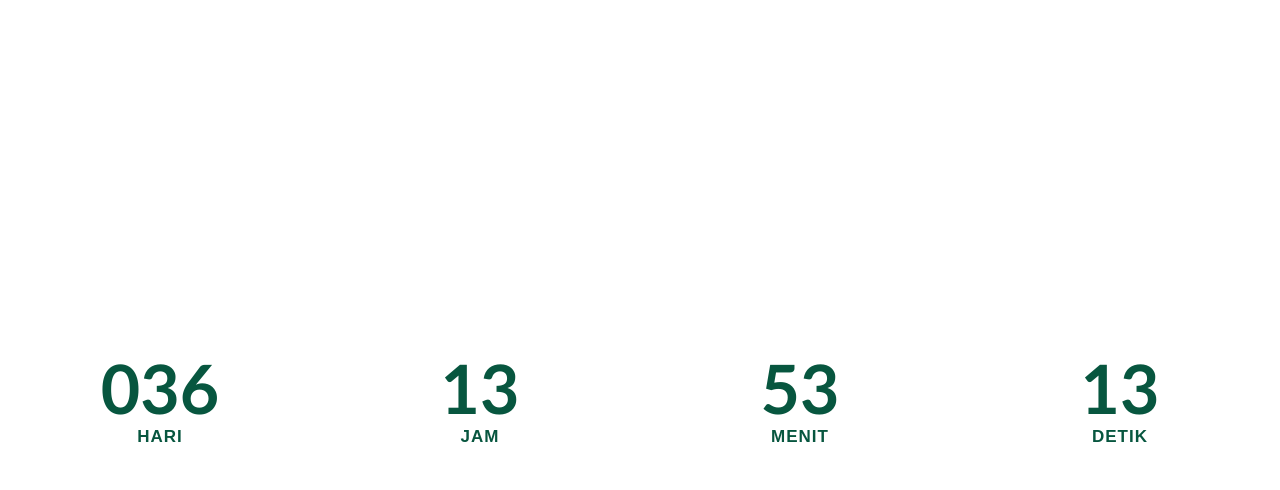
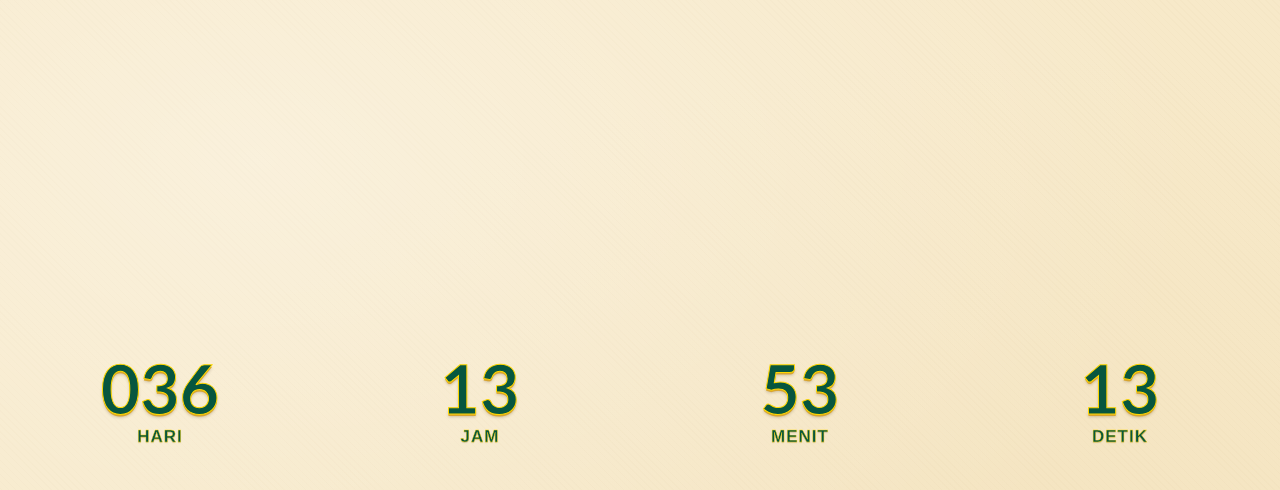
Before and after one commit to widiartopgd-bot/ARENA-KPI-HITUNG-MUNDUR, a plain HTML site: page index.html in a window 1280 px wide. Drawn offline with Linux system fonts and the light colour scheme.

Commit message:
Update index.html

```diff
--- a/index.html
+++ b/index.html
@@ -15,8 +15,28 @@ html, body {
   padding: 0;
   width: 100%;
   height: 100%;
-  background: transparent !important;
   overflow: hidden;
+
+  /* Background mengikuti kertas poster */
+  background-color: #F7E9C9 !important;
+  background-image:
+    radial-gradient(
+      ellipse at 20% 20%,
+      rgba(255,255,255,0.35),
+      transparent 65%
+    ),
+    radial-gradient(
+      ellipse at 80% 80%,
+      rgba(224,190,125,0.13),
+      transparent 65%
+    ),
+    repeating-linear-gradient(
+      45deg,
+      rgba(160,125,65,0.025) 0px,
+      rgba(160,125,65,0.025) 1px,
+      transparent 1px,
+      transparent 5px
+    );
 }
 
 .countdown {
@@ -34,7 +54,6 @@ html, body {
   flex-direction: column;
   align-items: center;
   justify-content: center;
-  background: transparent;
   gap: 5px;
 }
 
@@ -46,6 +65,13 @@ html, body {
   line-height: 1;
   font-variant-numeric: tabular-nums;
   text-align: center;
+  white-space: nowrap;
+
+  -webkit-text-stroke: 1px #FFD700;
+
+  text-shadow:
+    0 2px 0 #D9A52E,
+    0 3px 3px rgba(65,47,15,0.22);
 }
 
 .label {
@@ -55,6 +81,11 @@ html, body {
   font-weight: 900;
   letter-spacing: 1px;
   text-align: center;
+
+  -webkit-text-stroke: 0.4px #FFD700;
+
+  text-shadow:
+    0 1px 1px rgba(65,47,15,0.2);
 }
 </style>
 </head>
@@ -91,7 +122,6 @@ const deadline = new Date(
 ).getTime();
 
 function updateCountdown() {
-
   const diff = Math.max(0, deadline - Date.now());
   const total = Math.floor(diff / 1000);
 
```
